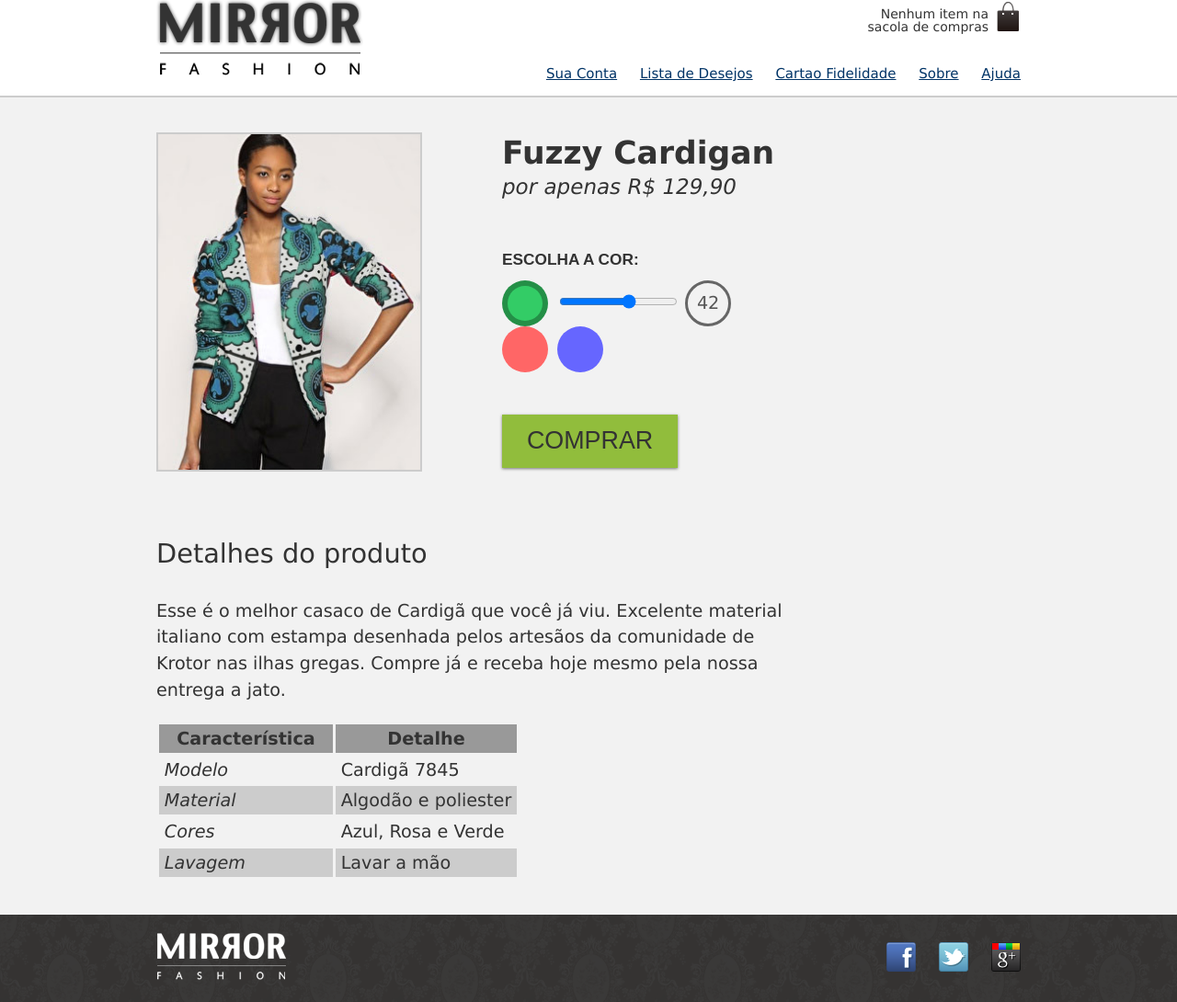
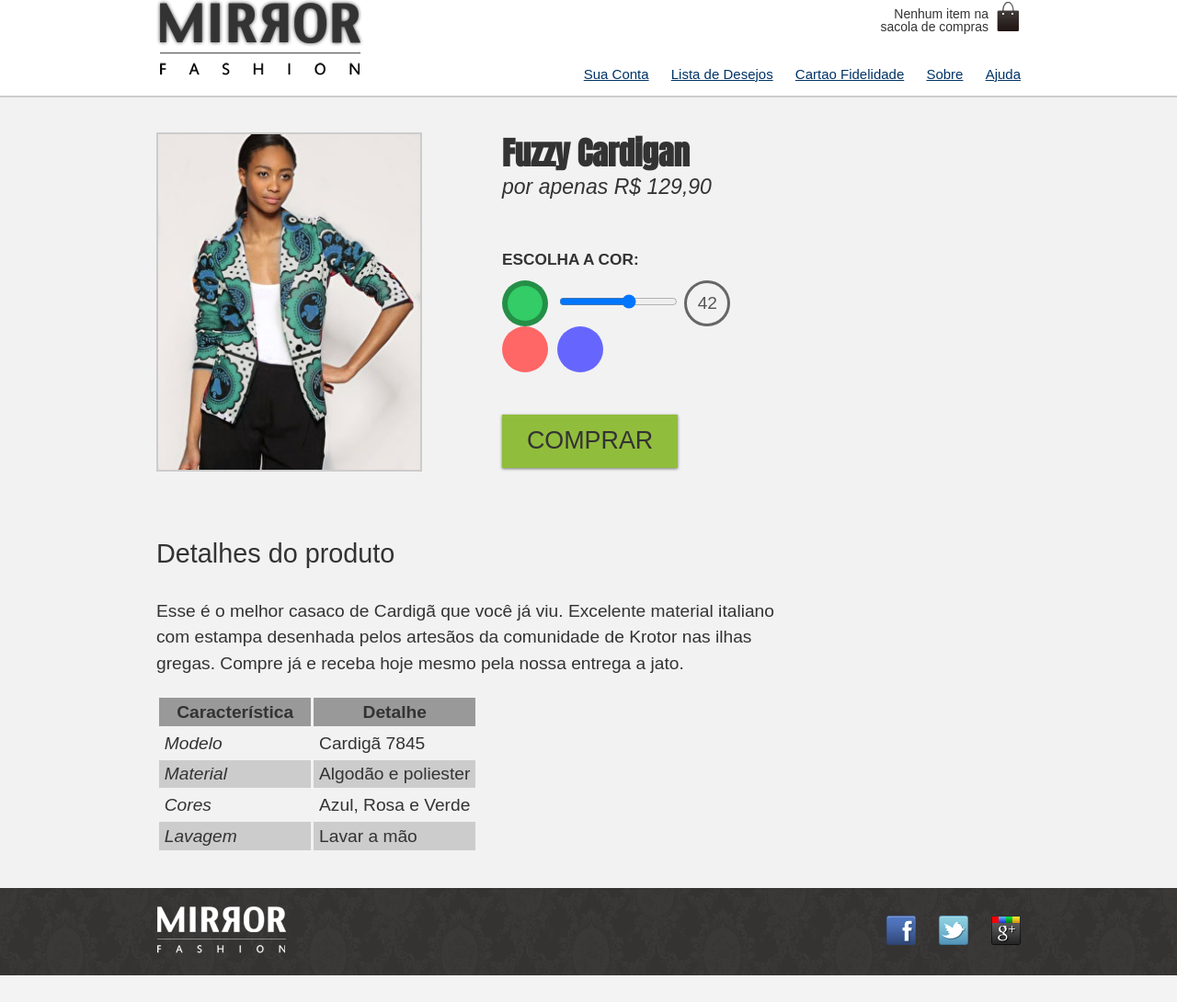
Before and after one commit to mayararysia/mirror-fashion, a PHP site: page /produto.html in a window 1280 px wide. Shown: the whole page at 92% size. After the commit the page ends 1061 px from the top, so only its background shows below. Run offline with PHP 8.4, Linux system fonts and the light colour scheme.

Commit message:
chapter 11

```diff
--- a/css/estilos.css
+++ b/css/estilos.css
@@ -14,7 +14,7 @@
 
 body {
     color: #333333;
-    font-family: "Lucida Sans Unicode", "Lucida Grande", sans-serif;
+    font-family: "PT Sans", sans-serif;
 }
 
 header {
@@ -191,6 +191,7 @@ header {
 .painel h2 {
     font-size: 24px;
     font-weight: bold;
+    font-family: 'Bad Script', sans-serif;
     text-transform: uppercase;
     margin-bottom: 10px;
     text-shadow: 3px 3px 2px rgba(255, 255, 255, 0.8);
--- a/css/produto.css
+++ b/css/produto.css
@@ -72,6 +72,7 @@ label[for=azul]::after {
 .produto h1 {
     font-size: 1.8em;
     font-weight: bold;
+    font-family: 'Anton', sans-serif;
 }
 
 .produto p {
--- a/index.html
+++ b/index.html
@@ -7,6 +7,7 @@
     <title>Mirror Fashion</title>
     <link rel="stylesheet" href="css/reset.css">
     <link rel="stylesheet" href="css/estilos.css">
+    <link rel="stylesheet" href="http://fonts.googleapis.com/css?family=PT+Sans|Bad+Script">
     <!--[if lt IE 9]>
       <script src="https://oss.maxcdn.com/html5shiv/3.7.3/html5shiv.min.js"></script>
     <![endif]-->
--- a/produto.html
+++ b/produto.html
@@ -8,6 +8,7 @@
     <link rel="stylesheet" href="css/reset.css">
     <link rel="stylesheet" href="css/estilos.css">
     <link rel="stylesheet" href="css/produto.css">
+    <link href="https://fonts.googleapis.com/css?family=Anton&display=swap" rel="stylesheet">
     <!--[if lt IE 9]>
           <script src="https://oss.maxcdn.com/html5shiv/3.7.3/html5shiv.min.js"></script>
         <![endif]-->
--- a/sobre.html
+++ b/sobre.html
@@ -20,6 +20,10 @@
             <img src="img/logo.png" alt="Logo da Mirror Fashion" /> A Mirror Fashion
         </h1>
     </header>
+
+    <iframe width="420" height="315" src="http://www.youtube.com/embed/Tb06abHE4hY" frameborder="0" allowfullscreen></iframe>
+
+    </iframe>
 
     <article>
         <section class="introducao">
@@ -71,7 +75,7 @@
             </ul>
         </section>
     </article>
-
+    <iframe width="425" height="350" frameborder="0" scrolling="no" marginheight="0" marginwidth="0" src="http://maps.google.com.br/maps?q=Jacarezinho&amp;output=embed"></iframe>
     <footer>
         <div class="container">
             <div class="rodape">
```
